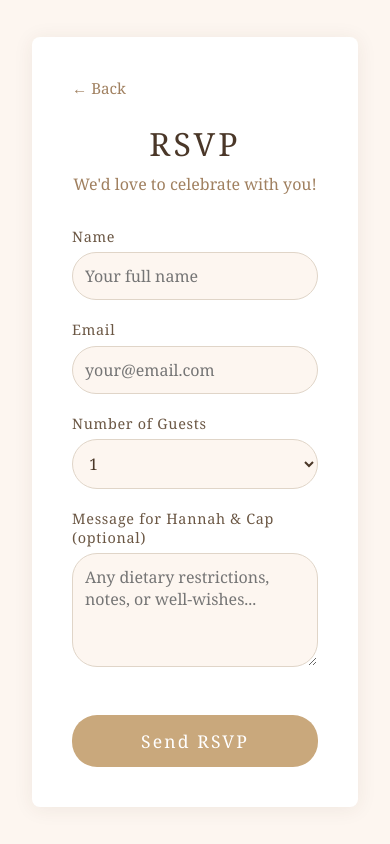
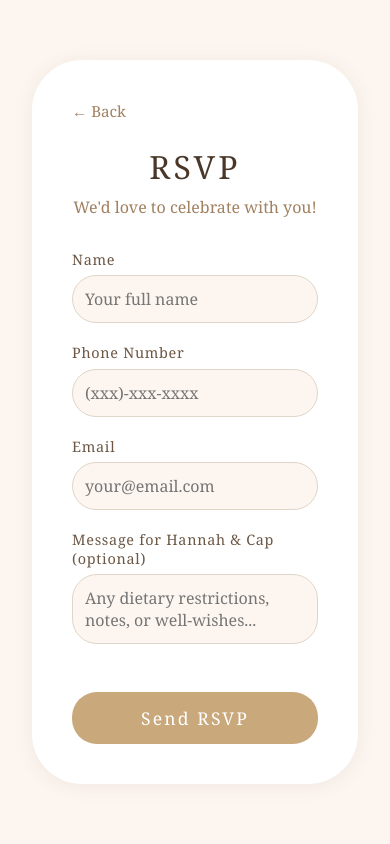
Before and after one commit to matthew-sporman/baby-shower-hannah-and-cap, a Vue app: page /rsvp in a window 390 px wide. Built offline with nearby package versions, Linux system fonts and the light colour scheme.

Commit message:
phone number field

```diff
--- a/src/App.vue
+++ b/src/App.vue
@@ -15,6 +15,10 @@ import { RouterView } from 'vue-router'
   box-sizing: border-box;
   margin: 0;
   padding: 0;
+}
+
+html, body {
+  overflow-x: hidden;
 }
 
 body {
--- a/src/views/RsvpView.vue
+++ b/src/views/RsvpView.vue
@@ -25,7 +25,7 @@ onMounted(() => {
 const form = ref({
   name: '',
   email: '',
-  guests: '1',
+  phone: '',
   message: '',
 })
 
@@ -74,6 +74,12 @@ async function handleSubmit() {
   }
 }
 
+function autoResize(event: Event) {
+  const el = event.target as HTMLTextAreaElement
+  el.style.height = 'auto'
+  el.style.height = el.scrollHeight + 'px'
+}
+
 function goBack() {
   router.push('/')
 }
@@ -93,6 +99,17 @@ function goBack() {
         </div>
 
         <div class="form-group">
+          <label for="phone">Phone Number</label>
+          <input
+            id="phone"
+            v-model="form.phone"
+            type="tel"
+            required
+            placeholder="(xxx)-xxx-xxxx"
+          />
+        </div>
+
+        <div class="form-group">
           <label for="email">Email</label>
           <input
             id="email"
@@ -104,23 +121,13 @@ function goBack() {
         </div>
 
         <div class="form-group">
-          <label for="guests">Number of Guests</label>
-          <select id="guests" v-model="form.guests">
-            <option value="1">1</option>
-            <option value="2">2</option>
-            <option value="3">3</option>
-            <option value="4">4</option>
-            <option value="5">5+</option>
-          </select>
-        </div>
-
-        <div class="form-group">
           <label for="message">Message for Hannah &amp; Cap (optional)</label>
           <textarea
             id="message"
             v-model="form.message"
-            rows="4"
+            rows="2"
             placeholder="Any dietary restrictions, notes, or well-wishes..."
+            @input="autoResize"
           />
         </div>
 
@@ -149,7 +156,7 @@ function goBack() {
   width: 100%;
   max-width: 500px;
   background: #fff;
-  border-radius: 8px;
+  border-radius: 50px;
   padding: 2.5rem;
   box-shadow: 0 2px 20px rgba(74, 55, 40, 0.08);
 }
@@ -224,7 +231,8 @@ function goBack() {
 }
 
 .form-group textarea {
-  resize: vertical;
+  resize: none;
+  overflow: hidden;
 }
 
 .h-captcha {
@@ -271,6 +279,6 @@ function goBack() {
 <style>
 .h-captcha iframe {
   border-radius: 25px !important;
-  border: 1px solid #e0d5c8 !important;
+  border: 1.75px solid #e0d5c8 !important;
 }
 </style>
```
Also changed, not shown: 1 other file (tests, documents, lock files or other folders).
